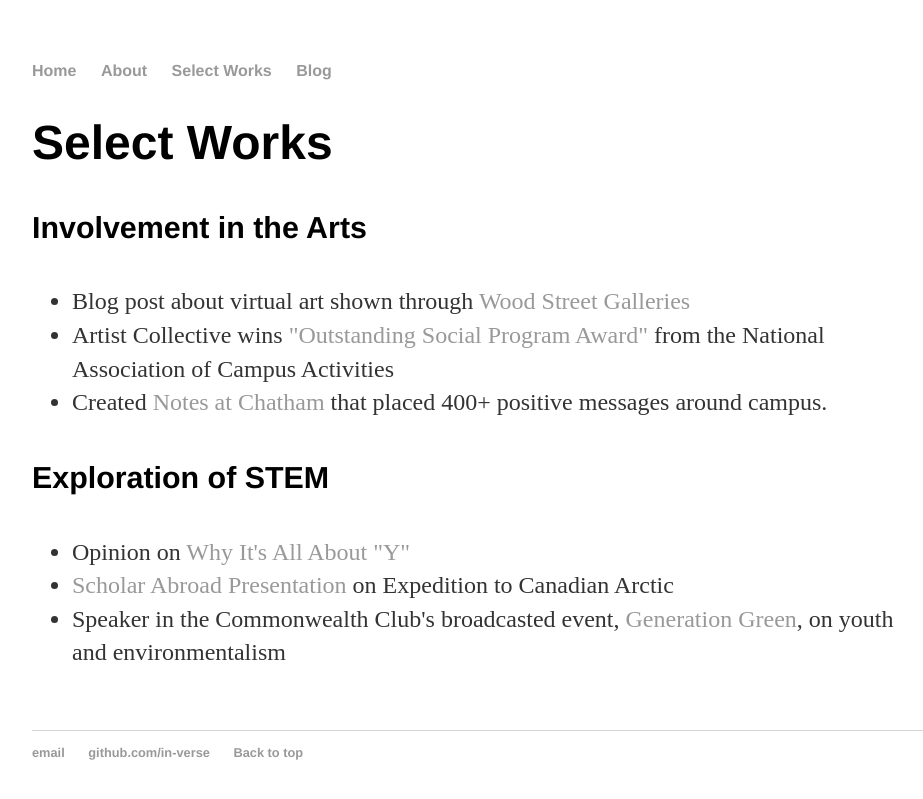
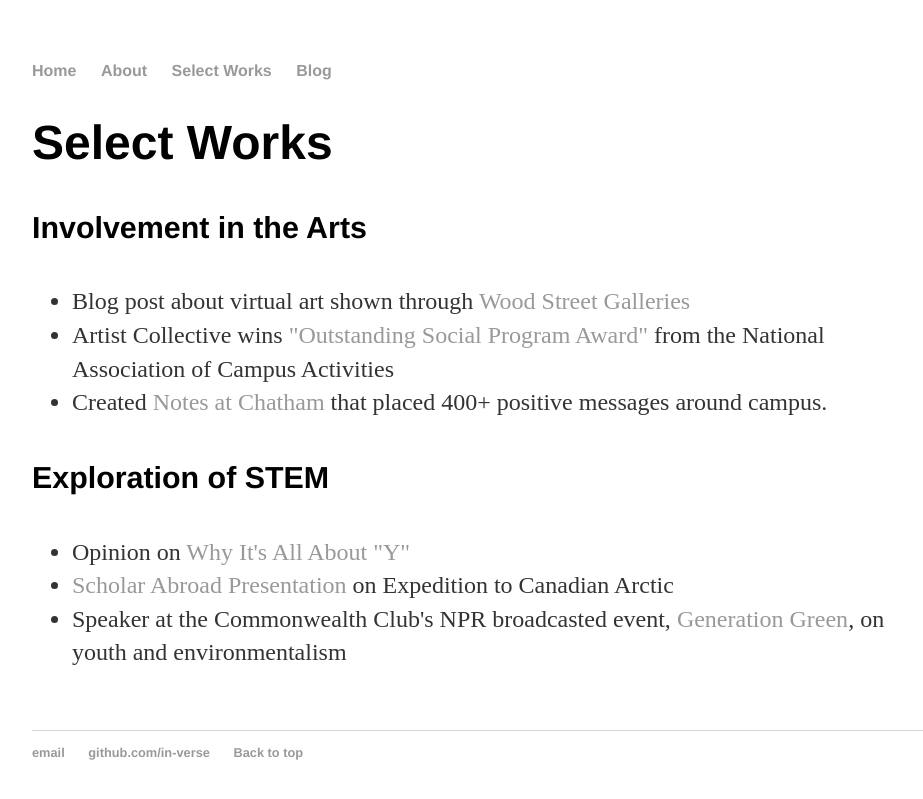
Before and after one commit to In-Verse/in-verse.github.io, a Jekyll site: the page built from cv/index.html, in a window 1280 px wide. Shown: the top 799 px of the page, without its empty margins (160-1083 px from the left). Built offline with Jekyll 4.4.1, drawn with Linux system fonts in a browser that asks for light colours.

Commit message:
Update index.html

```diff
--- a/cv/index.html
+++ b/cv/index.html
@@ -30,7 +30,7 @@
 				<a href="http://blogs.chatham.edu/chathamscholars/2013/01/15/scholar-abroad-presentations/">Scholar Abroad Presentation</a> on Expedition to Canadian Arctic
 				</li>
 				<li>
-				Speaker in the Commonwealth Club's broadcasted event, <a href="http://www.commonwealthclub.org/events/2013-01-29/generation-green">Generation Green</a>, on youth and environmentalism
+				Speaker at the Commonwealth Club's NPR broadcasted event, <a href="http://www.commonwealthclub.org/events/2013-01-29/generation-green">Generation Green</a>, on youth and environmentalism
 				</li>
 				</ul>
 </div></
```
Also changed, not shown: other parts of cv/index.html (+1 -1 lines).
